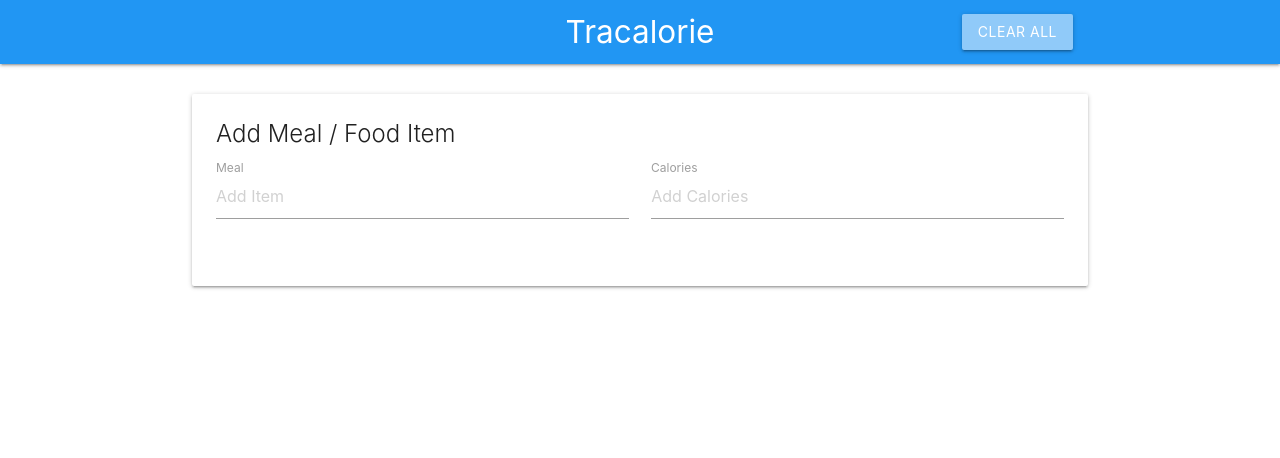
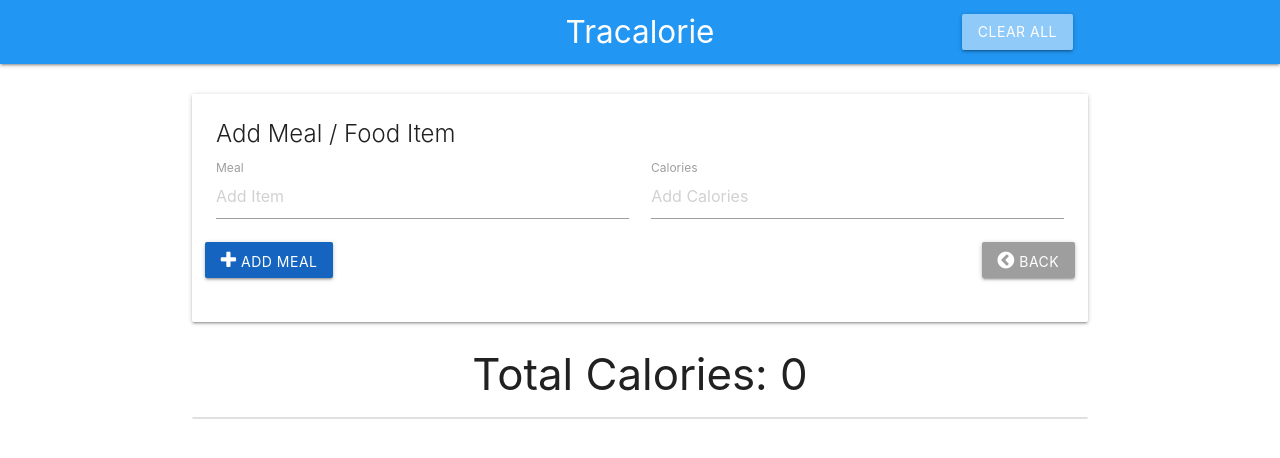
Before and after one commit to atom888/tracalorie, a plain HTML site: page index.html in a window 1280 px wide. Drawn offline with nearby package versions, Linux system fonts and the light colour scheme.

Commit message:
Setup remaining sections for UI: add, edit, delete, and back buttons, calorie count section, and item section for listed food

```diff
--- a/index.html
+++ b/index.html
@@ -10,6 +10,7 @@
 
 </head>
 <body>
+    <!-- Nav Bar -->
     <nav>
         <div class="nav-wrapper blue">
             <div class="container">
@@ -23,6 +24,7 @@
 
     <br>
     <div class="container">
+        <!-- Form Card -->
         <div class="card">
             <div class="card-content">
                 <span class="card-title">Add Meal / Food Item</span>
@@ -36,10 +38,36 @@
                             <input type="text" placeholder="Add Calories" id="item-calories">
                             <label for="item-calories">Calories</label>
                         </div>
+                        <button class="add-btn btn blue darken-3"><i class="fa fa-plus"></i>  Add Meal</button>
+                    <!--
+                        <button class="add-btn btn orange"><i class="fa fa-pencil-square-o"></i>  Update Meal</button>
+                        <button class="delete-btn btn red "><i class="fa fa-remove"></i>  Delete Meal</button>
+                    -->
+                        <button class="back-btn btn grey pull-right"><i class="fa fa-chevron-circle-left"></i>  Back</button>
                     </div>
                 </form>
             </div>
         </div>
+        <!-- Calorie Count -->
+        <h3 class="center-align">Total Calories: <span class="total-calories">0</span></h3>
+
+        <!-- Item List -->
+        <ul id="item-list" class="collection">
+        <!--
+            <li class="collection-item" id="item-0">
+                <strong>Steak Dinner: </strong> <em>1200 Calories</em>
+                <a href="#" class="secondary-content"><i class="fa fa-pencil"></i></a>
+            </li>
+            <li class="collection-item" id="item-0">
+                <strong>Cookie: </strong> <em>400 Calories</em>
+                <a href="#" class="secondary-content"><i class="fa fa-pencil"></i></a>
+            </li>
+            <li class="collection-item" id="item-0">
+                <strong>Eggs: </strong> <em>300 Calories</em>
+                <a href="#" class="secondary-content"><i class="fa fa-pencil"></i></a>
+            </li>
+        -->
+        </ul>
     </div>
 
 
```
